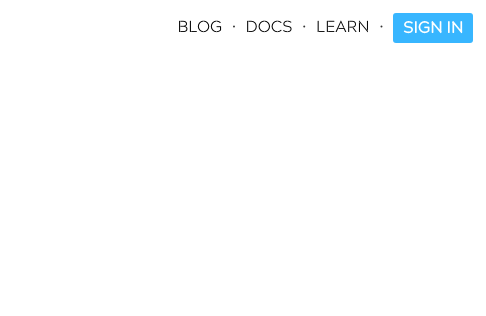
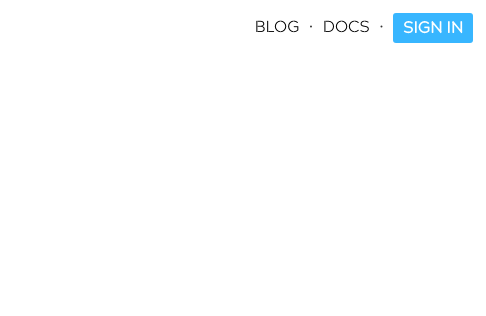
Before and after one commit to WordToken/www, a Gatsby site: page / in a window 1280 px wide. Shown: the top 316 px of the page, 794-1280 px from the left. Built offline with nearby package versions, Linux system fonts and the light colour scheme; Gatsby itself is replaced by a stand-in of ours.

Commit message:
remove learn from header nav

```diff
--- a/src/components/header.js
+++ b/src/components/header.js
@@ -8,7 +8,7 @@ const Header = ({ siteTitle }) => (
     <ListElement>
       <li><Link to="/blog">Blog</Link><span>•</span></li>
       <li><Link to="/docs">Docs</Link><span>•</span></li>
-      <li><Link to="/learn">Learn</Link><span>•</span></li>
+      {/* <li><Link to="/learn">Learn</Link><span>•</span></li> */}
       <li><a href="http://core.wordtoken.com">Sign In</a></li>
     </ListElement>
   </HeaderElement>
```
